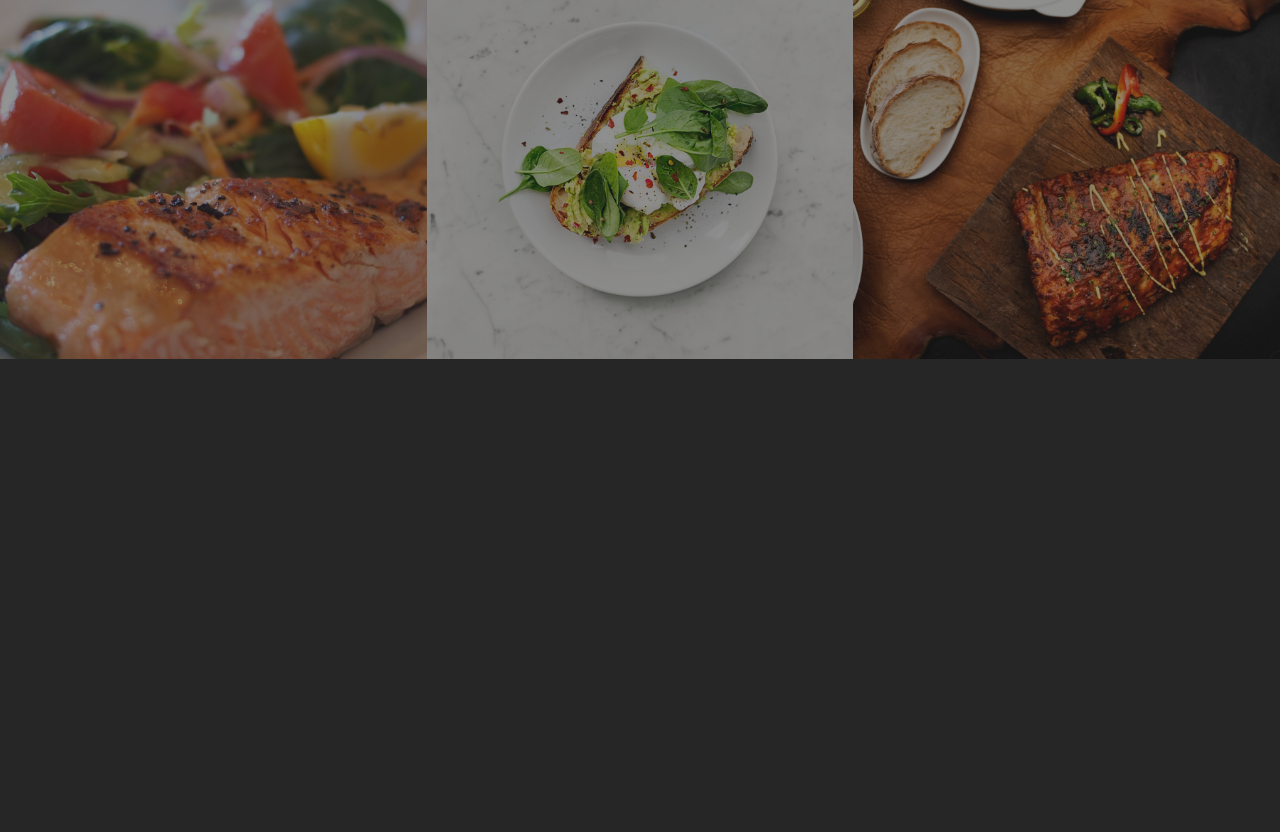
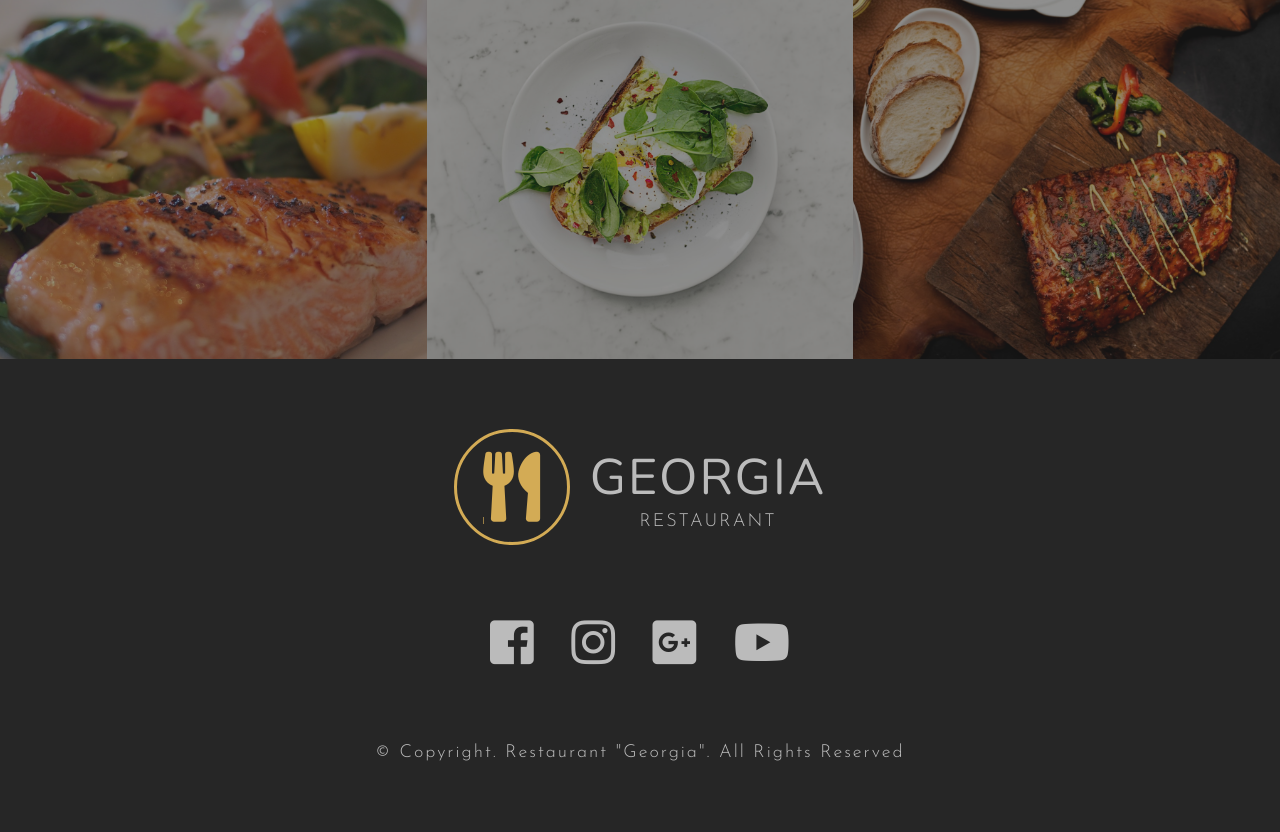
Before and after one commit to PatriciaJuradoDeBilbao/sass-restaurant-project, a website: page index.html in a window 1280 px wide. Shown: the part 1929-2761 px from the top of the page. Before the commit the page ends 2288 px from the top, so only its background shows below. Drawn offline with nearby package versions, Linux system fonts and the light colour scheme.

Commit message:
add styles to footer section

```diff
--- a/index.html
+++ b/index.html
@@ -105,5 +105,46 @@
             </div>
         </div>
     </section>
+
+    <footer class="footer">
+        <div class="footer-header">
+                <a href="#" class="logo"><i class="fas fa-utensils"></i></a>
+                <div>
+                    <h1 class="main-name">Georgia</h1>
+                    <p class="sub-name">Restaurant</p>
+            </div>
+        </div>
+
+        <div class="footer-social-media">
+            <ul class="social-media">
+                <li class="social-media-item">
+                    <a href="" class="social-media-link">
+                        <i class="fab fa-facebook-square"></i>
+                    </a>
+                </li>
+                <li class="social-media-item">
+                    <a href="" class="social-media-link">
+                        <i class="fab fa-instagram"></i>
+                    </a>
+                </li>
+                <li class="social-media-item">
+                    <a href="" class="social-media-link">
+                        <i class="fab fa-google-plus-square"></i>
+                    </a>
+                </li>
+                <li class="social-media-item">
+                    <a href="" class="social-media-link">
+                        <i class="fab fa-youtube"></i>
+                    </a>
+                </li>
+            </ul>
+        </div>
+
+        <div class="footer-copyright">
+            <p class="footer-copyright-paragraph">
+                &copy; Copyright. Restaurant "Georgia". All rights Reserved
+            </p>
+        </div>
+    </footer>
 </body>
 </html>
--- a/scss/_layout.scss
+++ b/scss/_layout.scss
@@ -70,3 +70,44 @@
         flex-wrap: wrap;
     }
 }
+
+.footer {
+    padding: 70px 0;
+    @include flexLayout;
+    flex-direction: column;
+
+    &-header {
+        display: flex;
+        align-items: center;
+        margin-bottom: 70px;
+    }
+
+    .social-media {
+        display: flex;
+        width: 300px;
+        justify-content: space-between;
+        margin-bottom: 70px;
+
+        &-item {
+            list-style: none;
+        }
+
+        &-link {
+            text-decoration: none;
+            font-size: 50px;
+            color: $color-secundary;
+            transition: color .7s;
+
+            &:hover {
+                color: $color-primary;
+            }
+        }
+    }
+
+    &-copyright-paragraph {
+        font-family: $font-josefinSans;
+        font-size: 18px;
+        color: $color-secundary;
+        @include textStyles(capitalize);
+    }
+}
```
Also changed, not shown: css/main.css.
